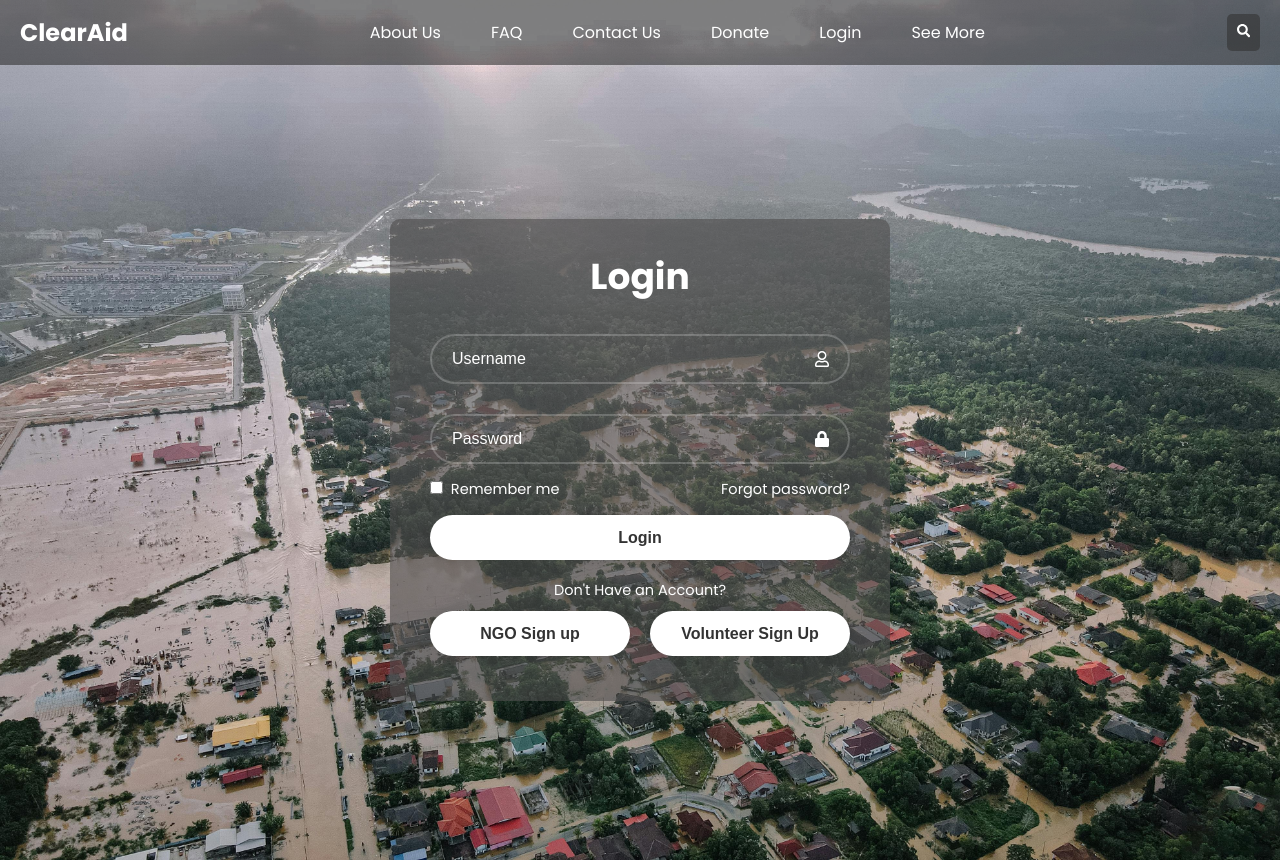
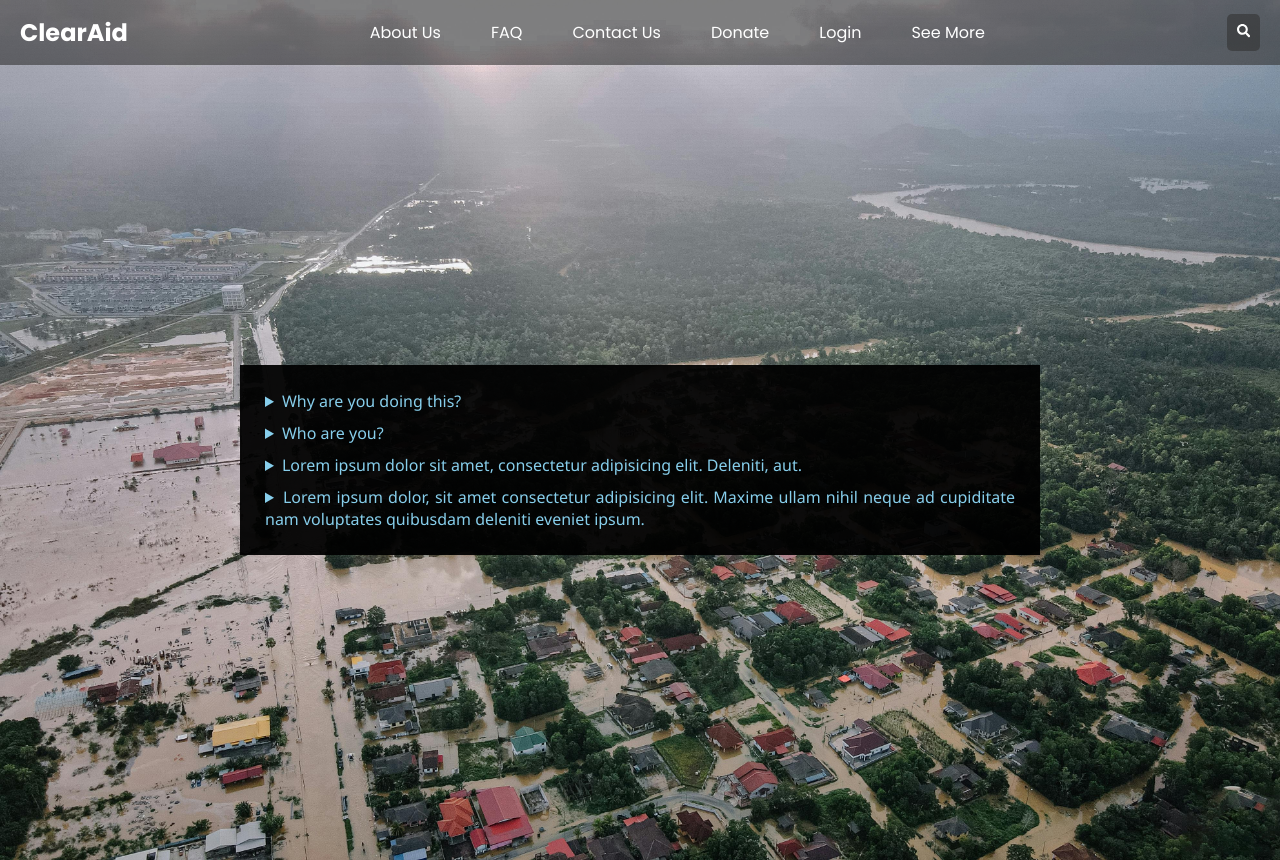
Before and after one commit to fardeensadab/Altruist, a React (Vite) app in the folder Frontend/: page /faq in a window 1280 px wide. Built offline with nearby package versions, Linux system fonts and the light colour scheme.

Commit message:
Added Templates for About Us, FAQ

```diff
--- a/Frontend/src/App.jsx
+++ b/Frontend/src/App.jsx
@@ -2,21 +2,37 @@ import React, { useState } from "react";
 import { LoginForm } from "./Components/LoginForm/LoginForm";
 import { TopBar } from "./Components/TopBar";
 import SignUp_NGO from "./Components/SignUp/SignUp_NGO";
+
+import AboutUs from "./Components/Miscellaneous/AboutUs";
+import FAQ from "./Components/Miscellaneous/FAQ";
+
 import "./index.css";
-import { BrowserRouter as Router, Routes, Route } from "react-router-dom";
+import { BrowserRouter as Router, Routes, Route, BrowserRouter } from "react-router-dom";
 
 function App() {
   const [isLogin, setIsLogin] = useState(true);
 
-  return (
-    <>
-      <TopBar />
+  const Forms = () => {
+    return <>
+
       {isLogin ? (
         <LoginForm onSwitch={() => setIsLogin(false)} />
       ) : (
         <SignUp_NGO onSwitch={() => setIsLogin(true)} />
       )}
     </>
+  }
+
+  return (
+    <BrowserRouter>
+      <TopBar />
+      <Routes>
+        <Route path="/login" element={<Forms />} />
+        <Route path="/about" element={<AboutUs />} />
+        <Route path="/faq" element={<FAQ />} />
+      </Routes>
+    </BrowserRouter>
+
   );
 }
 
--- /dev/null
+++ b/Frontend/src/Components/Miscellaneous/AboutUs.jsx
@@ -0,0 +1,15 @@
+import React from 'react';
+import './styles.css'
+
+export default function AboutUs() {
+    return (
+        <div className='container'>
+            <p>
+                We are some students trying to pass our SD course. Lorem ipsum dolor sit, amet consectetur adipisicing elit. Atque repellat exercitationem cumque aliquam quidem sit, expedita quia illum, repellendus vel veritatis eius amet harum tempore nesciunt? Inventore nemo quia ducimus optio! Laboriosam eius culpa numquam odit adipisci corporis unde aut earum, doloribus placeat quos cumque alias reprehenderit ut neque rerum dolore consectetur esse perferendis impedit mollitia nulla provident tenetur incidunt? Quod perferendis enim veniam obcaecati ad architecto reiciendis distinctio nobis porro unde, at iusto, error quidem sunt deserunt dicta officiis facere laboriosam nulla asperiores magnam. Molestias, accusamus assumenda! Molestiae nesciunt iste culpa libero sequi provident, suscipit beatae distinctio saepe in!
+            </p>
+            <p>
+                This is a second paragraph... Lorem ipsum dolor sit amet consectetur adipisicing elit. Dolore magni maiores a similique nemo, nihil iure animi? Assumenda ex ratione tempore perspiciatis. Laudantium eos pariatur laborum suscipit aliquid ratione eveniet quis eligendi assumenda sunt. Doloribus vel expedita labore! Dignissimos enim cupiditate tenetur dolorum ex quam corporis recusandae et illo voluptatibus.
+            </p>
+        </div>
+    )
+}
--- /dev/null
+++ b/Frontend/src/Components/Miscellaneous/FAQ.jsx
@@ -0,0 +1,36 @@
+import React from 'react';
+import './styles.css'
+
+export default function FAQ() {
+    return (
+        <div className='container'>
+            <details>
+                <summary>
+                    Why are you doing this?
+                </summary>
+                To get good grades.
+            </details>
+
+            <details>
+                <summary>
+                    Who are you?
+                </summary>
+                We are team Altruist. Lorem ipsum, dolor sit amet consectetur adipisicing elit. Libero laboriosam nihil reiciendis. Quidem deleniti incidunt voluptates, quo corrupti excepturi, repellat aut repellendus, consequuntur eligendi dolore consectetur porro. Alias suscipit animi architecto sunt, praesentium corporis quisquam ad asperiores facilis assumenda eveniet. Recusandae aliquid voluptatibus harum deserunt enim quibusdam repellendus nostrum eum?
+            </details>
+
+            <details>
+                <summary>
+                    Lorem ipsum dolor sit amet, consectetur adipisicing elit. Deleniti, aut.
+                </summary>
+                Lorem ipsum dolor sit amet consectetur, adipisicing elit. Architecto ab iusto voluptatum nobis blanditiis ullam necessitatibus nihil aut accusantium, doloribus vitae, tenetur consequuntur ratione repudiandae.
+            </details>
+
+            <details>
+                <summary>
+                    Lorem ipsum dolor, sit amet consectetur adipisicing elit. Maxime ullam nihil neque ad cupiditate nam voluptates quibusdam deleniti eveniet ipsum.
+                </summary>
+                Lorem ipsum dolor sit amet consectetur adipisicing elit. Rerum tempore aliquam molestias aperiam ab commodi eaque nemo voluptates doloribus quasi fugiat est blanditiis, nulla magnam similique, architecto, id corporis assumenda perferendis laborum eius cupiditate praesentium. Deleniti eaque unde amet facere natus quo beatae reiciendis explicabo. Odio doloremque natus blanditiis accusamus, quasi nam expedita ab soluta vel repellat beatae ea exercitationem minima, necessitatibus nesciunt perspiciatis earum dolores officiis. Molestias provident ipsam odio nemo dolor repellat eius repellendus? Et consequuntur id quam cum corporis corrupti adipisci, illo atque ipsa est debitis nam tempora voluptate ea omnis exercitationem necessitatibus reiciendis dolor quibusdam? Voluptatem.
+            </details>
+        </div>
+    )
+}
--- /dev/null
+++ b/Frontend/src/Components/Miscellaneous/styles.css
@@ -0,0 +1,16 @@
+.container{
+    max-width: 800px;
+    padding: 20px;
+    color: white;
+    background-color: rgba(0, 0, 0, 0.942);
+    font-family: 'Segoe UI', Tahoma, Geneva, Verdana, sans-serif;
+    text-align: justify;
+}
+.container p{
+    text-align-last: center;
+}
+.container summary {
+    margin: 5px;
+    cursor: pointer;
+    color: skyblue;
+}
--- a/Frontend/src/Components/TopBar.jsx
+++ b/Frontend/src/Components/TopBar.jsx
@@ -1,5 +1,6 @@
 import React, { useState } from "react";
 import { FaSearch } from 'react-icons/fa';
+import { Link } from "react-router-dom";
 import './TopBar.css';
 
 export function TopBar() {
@@ -28,8 +29,8 @@ export function TopBar() {
                 <div className="bar"></div>
             </div>
             <div className={menuOpen ? 'menu show' : 'menu'}>
-                <a href="/about">About Us</a>
-                <a href="/faq">FAQ</a>
+                <Link to="/about">About Us</Link>
+                <Link to="/faq">FAQ</Link>
                 <a href="/contact">Contact Us</a>
                 <a href="/donate">Donate</a>
                 <a href="/login">Login</a>
```
